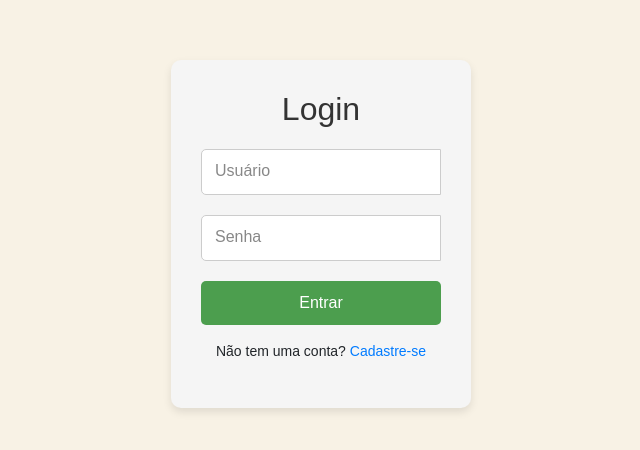
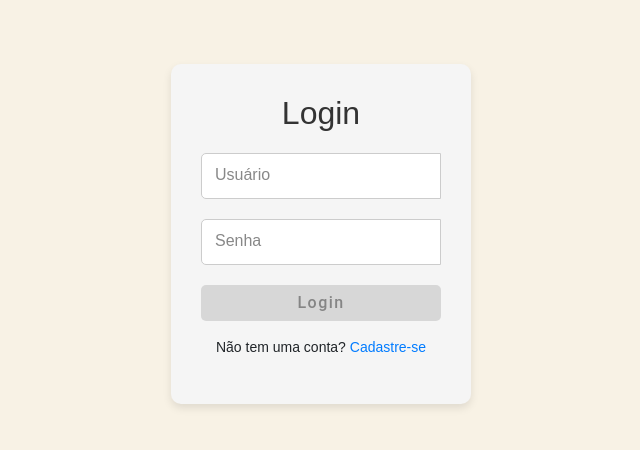
Before and after one commit to RRomano00/Fala-Cidade, an Angular app in the folder Projetos/Front-end/: page /account/sign-in in a window 1280 px wide. Shown: the part 166-616 px from the top of the page, without its empty margins (319-959 px from the left). Built offline with nearby package versions, Linux system fonts and the light colour scheme.

Commit message:
feat: adicao da autenticacao

```diff
--- a/Projetos/Front-end/src/app/services/security/authentication.service.ts
+++ b/Projetos/Front-end/src/app/services/security/authentication.service.ts
@@ -32,8 +32,7 @@ export class AuthenticationService {
   isAuthenticated(): boolean {
 
     let email = localStorage.getItem('email');
-    if (email != null && email === 'cabralzin@gmail.com') {
-      console.log(`email encontrado: ${email}`)
+    if (email != null && email === 'teste@gmail.com') {
       return true;
     }
 
--- a/Projetos/Front-end/src/app/views/account/sign-in/sign-in.component.html
+++ b/Projetos/Front-end/src/app/views/account/sign-in/sign-in.component.html
@@ -15,14 +15,19 @@
     <h2>Login</h2>
     <form>
       <div class="input-group">
-        <input matInput type="text" id="usuario" name="usuario" placeholder=" " required>
-        <label for="usuario">Usuário</label>
+        <input matInput type="text" id="usuario" name="email" placeholder=" " [formControl]="email" required>
+        <label for="user">Usuário</label>
       </div>
       <div class="input-group">
-        <input type="password" id="senha" name="senha" placeholder=" " required>
-        <label for="senha">Senha</label>
+        <input type="password" id="senha" name="password" placeholder=" " [formControl]=" password" required>
+        <label for="password">Senha</label>
       </div>
-      <button type="submit"><span>Entrar</span></button>
+      <button mat-raised-button (click)="login()" [disabled]="!validateFields()">Login</button>
+      @if(isLoginIncorrect){
+      <p class="text-danger mt-2">Email e/ou senha incorretos.</p>
+      }
+
+
     </form>
     <p>Não tem uma conta? <a routerLink="/account/sign-up">Cadastre-se</a></p>
   </div>
--- a/Projetos/Front-end/src/app/views/account/sign-in/sign-in.component.ts
+++ b/Projetos/Front-end/src/app/views/account/sign-in/sign-in.component.ts
@@ -1,7 +1,7 @@
 import { Component } from '@angular/core';
-import { RouterModule, RouterOutlet } from '@angular/router';
+import { Router, RouterModule, RouterOutlet } from '@angular/router';
 import { MatToolbarModule } from '@angular/material/toolbar';
-import { FormsModule, ReactiveFormsModule } from '@angular/forms';
+import { FormControl, FormsModule, ReactiveFormsModule, Validators } from '@angular/forms';
 import { MatButtonModule } from '@angular/material/button';
 import { MatSidenavModule } from '@angular/material/sidenav';
 import { MatMenuModule } from '@angular/material/menu';
@@ -11,6 +11,8 @@ import { MatTooltipModule } from '@angular/material/tooltip';
 import { MatExpansionModule } from '@angular/material/expansion';
 import { FontAwesomeModule } from '@fortawesome/angular-fontawesome';
 import { MatInputModule } from '@angular/material/input';
+import { UserCredentialDto } from '../../../domain/dto/user-credential-dto';
+import { AuthenticationService } from '../../../services/security/authentication.service';
 
 
 @Component({
@@ -36,4 +38,72 @@ import { MatInputModule } from '@angular/material/input';
 })
 export class SignInComponent {
 
+  email = new FormControl(null);
+  password = new FormControl(null, [
+    Validators.minLength(2),
+    Validators.maxLength(4),
+  ]);
+
+  isLoginIncorrect: boolean = false;
+
+  constructor(
+    private router: Router,
+    private authenticationService: AuthenticationService,
+  ) {
+    console.log("sign-in constructor")
+  }
+
+  ngOnInit(): void {
+    console.log("sign-in ngOninit");
+    this.isLoginIncorrect = false;
+
+    // this.loginIfCredentialIsValid();
+  }
+
+  loginIfCredentialIsValid() {
+    console.log('verificando as credenciais...');
+    if (this.authenticationService.isAuthenticated()) {
+      console.log('credenciais validas, navegando para tela principal');
+      this.router.navigate(['']);
+      return;
+    }
+    console.log('credenciais invalidas ou nao existem no cache');
+  }
+
+  validateFields() {
+    return this.email.valid && this.password.valid;
+  }
+
+  login() {
+    console.log('botao de login clicado');
+
+    let credentials: UserCredentialDto = {
+      email: this.email.value!,
+      password: this.password.value!,
+    }
+
+    console.log(credentials);
+
+    this.authenticationService.authenticate(credentials)
+      .subscribe({
+        next: (value: any) => {
+          console.log(value);
+
+          let user: UserCredentialDto = {
+            email: value.email,
+            password: value.password
+          };
+
+          this.authenticationService.addDataToLocalStorage(user);
+
+          this.router.navigate(['']);
+
+        },
+        error: (err) => {
+          console.error('ocorreu um erro no servidor')
+          console.error(err);
+        }
+      });
+  }
+
 }
```
